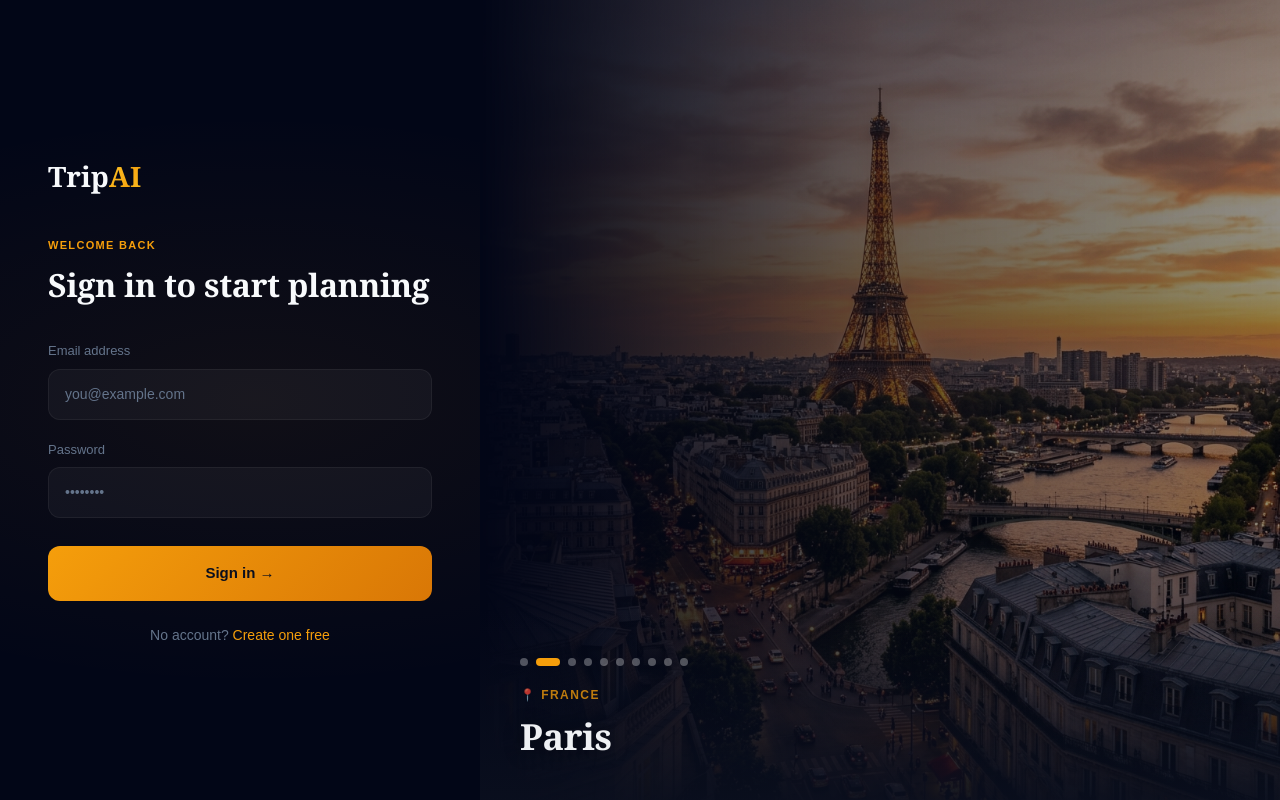
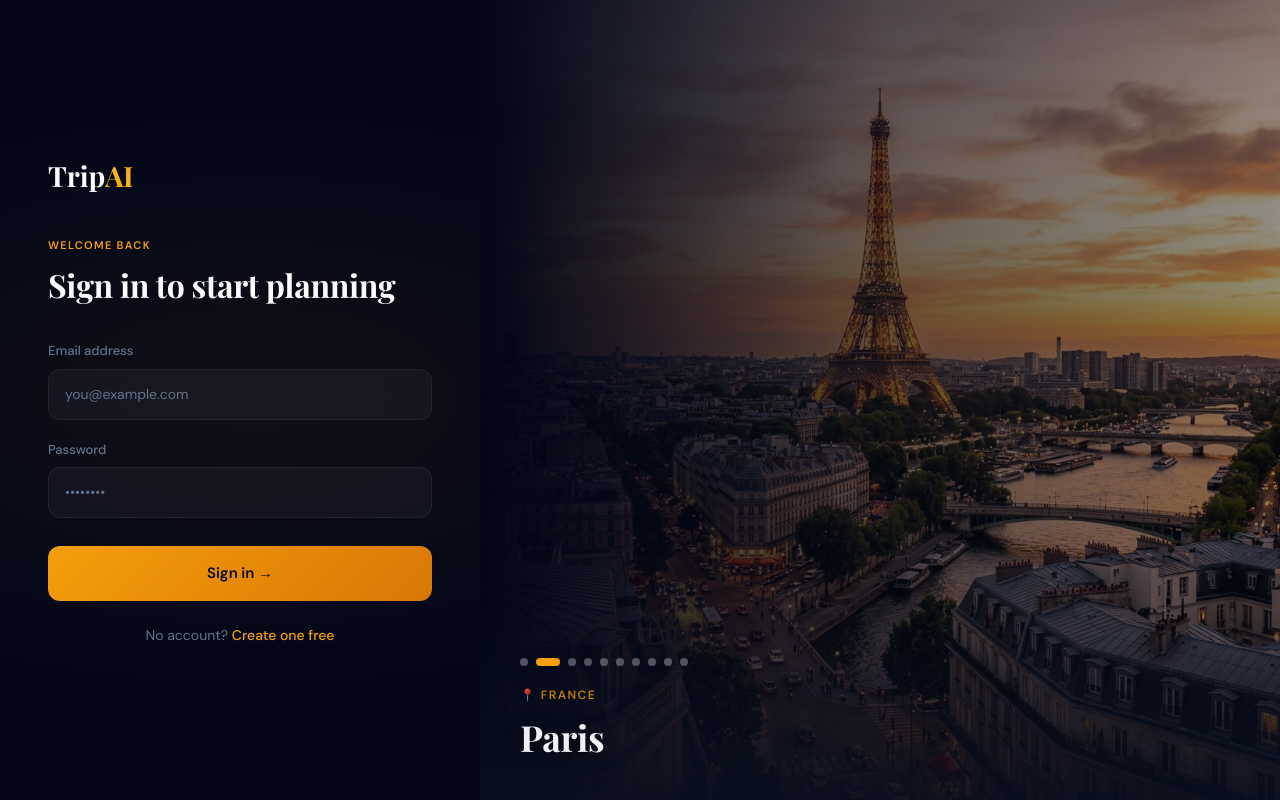
Before and after one commit to sufiyaan-shaikh/TripAi-App, a Next.js app in the folder frontend/: page /auth/login in a window 1280 px wide. Built offline with nearby package versions, Linux system fonts and the light colour scheme; no server answers.

Commit message:
fix: move css @import to top of file to satisfy next.js 16 lightning css parser

```diff
--- a/frontend/src/app/globals.css
+++ b/frontend/src/app/globals.css
@@ -1,9 +1,8 @@
+@import url('https://fonts.googleapis.com/css2?family=Playfair+Display:wght@400;600;700&family=DM+Sans:wght@300;400;500;600&display=swap');
+
 @tailwind base;
 @tailwind components;
 @tailwind utilities;
-
-@import url('https://fonts.googleapis.com/css2?family=Playfair+Display:wght@400;600;700&family=DM+Sans:wght@300;400;500;600&display=swap');
-
 * {
   box-sizing: border-box;
   padding: 0;
```
